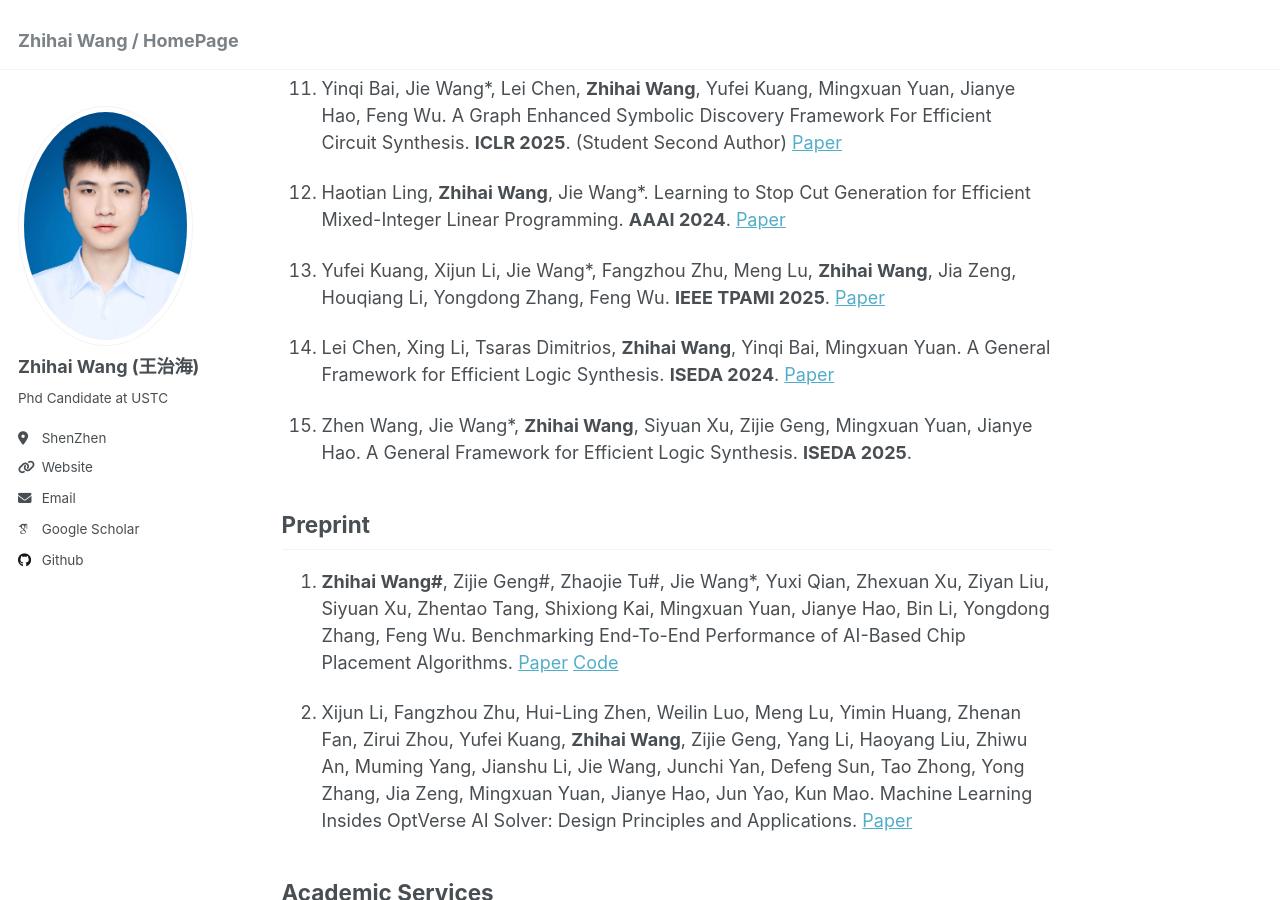
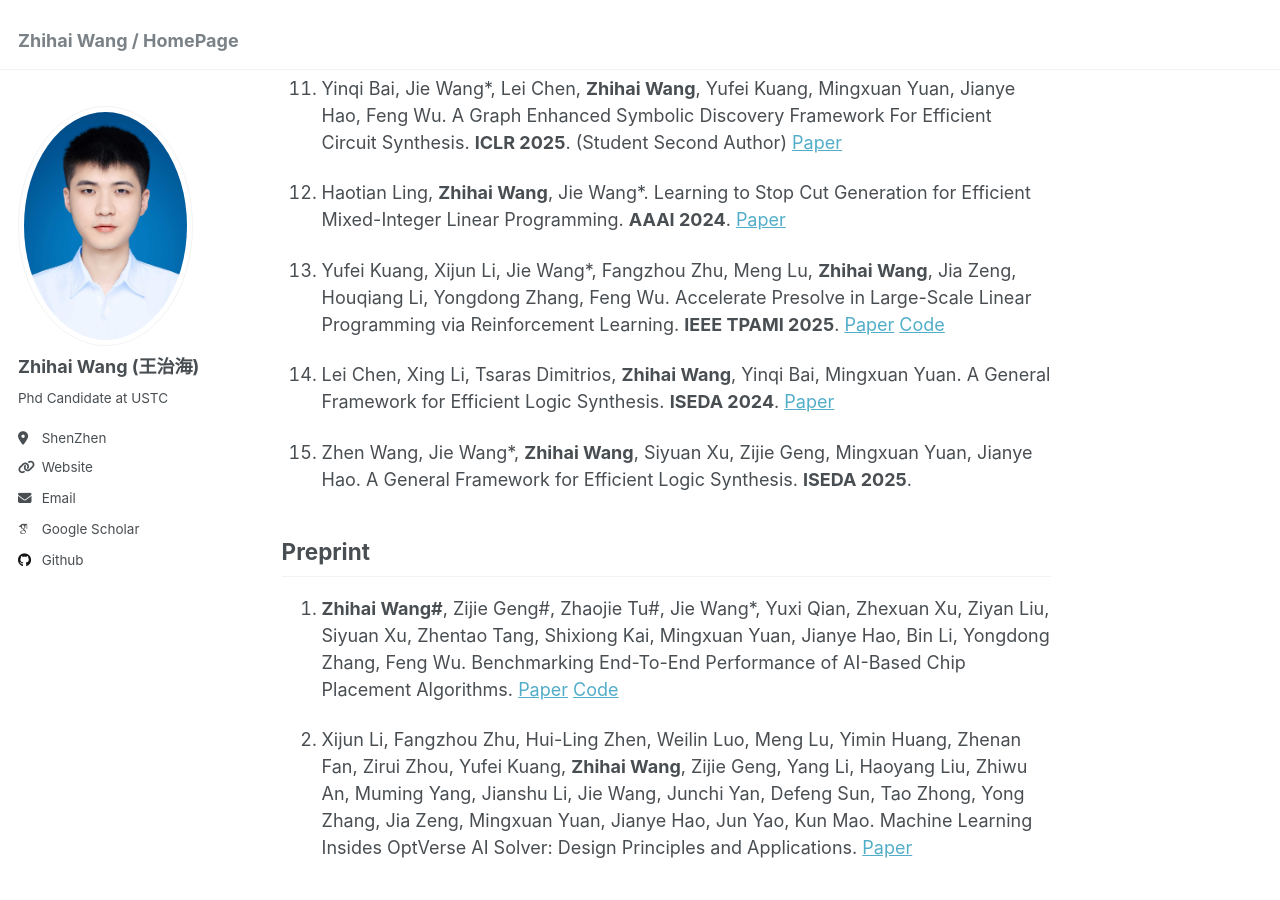
Before and after one commit to zhihaiwangx/zhihaiwangx.github.io, a Jekyll site: the page built from _pages/about.md, in a window 1280 px wide and 900 px high, scrolled down 2190 px. Built offline with Jekyll 4.4.1, drawn with Linux system fonts in a browser that asks for light colours; some web fonts are replaced.

Commit message:
update icml

```diff
--- a/_pages/about.md
+++ b/_pages/about.md
@@ -59,7 +59,7 @@ Publications
 
 9. Haotian Ling, **Zhihai Wang**, Jie Wang*. Learning to Stop Cut Generation for Efficient Mixed-Integer Linear Programming. **AAAI 2024**. [Paper](https://arxiv.org/abs/2401.17527)
 
-10. Yufei Kuang, Xijun Li, Jie Wang*, Fangzhou Zhu, Meng Lu, **Zhihai Wang**, Jia Zeng, Houqiang Li, Yongdong Zhang, Feng Wu. **IEEE TPAMI 2025**. [Paper](https://arxiv.org/pdf/2310.11845)
+10. Yufei Kuang, Xijun Li, Jie Wang*, Fangzhou Zhu, Meng Lu, **Zhihai Wang**, Jia Zeng, Houqiang Li, Yongdong Zhang, Feng Wu. Accelerate Presolve in Large-Scale Linear Programming via Reinforcement Learning. **IEEE TPAMI 2025**. [Paper](https://arxiv.org/pdf/2310.11845) [Code](https://github.com/MIRALab-USTC/L2O-RL4Presolve)
 
 11. Lei Chen, Xing Li, Tsaras Dimitrios, **Zhihai Wang**, Yinqi Bai, Mingxuan Yuan. A General Framework for Efficient Logic Synthesis. **ISEDA 2024**. [Paper](https://ieeexplore.ieee.org/abstract/document/10617733)
 
```
